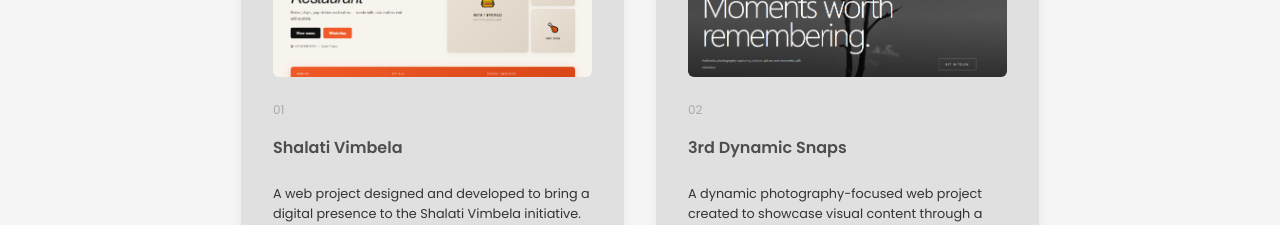
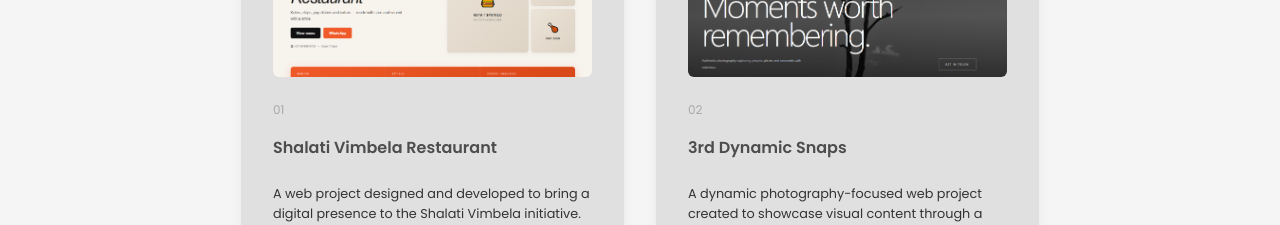
Before and after one commit to karteverything/karteverything2, a Next.js app in the folder frontend/: page / in a window 1280 px wide. Shown: the part 2300-2525 px from the top of the page. Built offline with nearby package versions, Linux system fonts and the light colour scheme; no server answers; the database is empty.

Commit message:
fix project name

```diff
--- a/frontend/app/about/page.jsx
+++ b/frontend/app/about/page.jsx
@@ -195,7 +195,7 @@ export default function About() {
                                     01
                                 </span>
 
-                                <h3>Shalati Vimbela</h3>
+                                <h3>Shalati Vimbela Restaurant</h3>
 
                                 <p>
                                     A web project designed and developed to bring a
```
